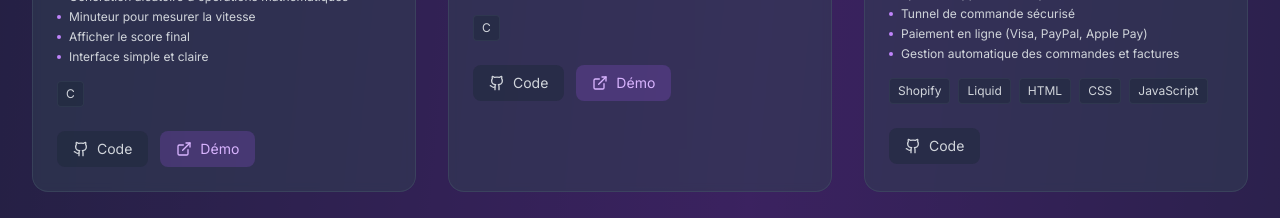
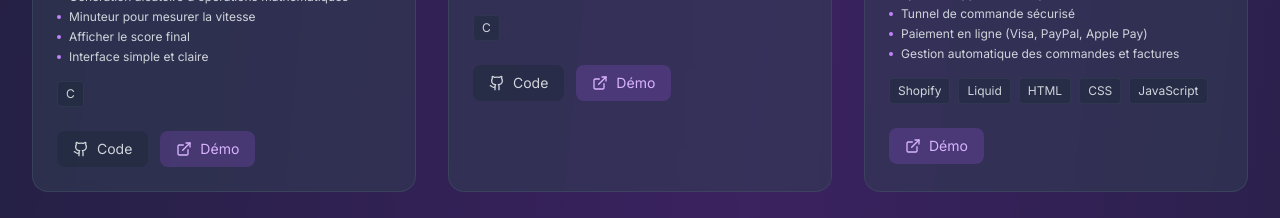
Before and after one commit to Jiane77/portfolio-bts-sio, a React (Vite) app: page / in a window 1280 px wide. Shown: the part 5160-5378 px from the top of the page. Built offline with nearby package versions, Linux system fonts and the light colour scheme.

Commit message:
the last update

```diff
--- a/src/assets/components/projetcs.tsx
+++ b/src/assets/components/projetcs.tsx
@@ -38,7 +38,7 @@ const Projects = () => {
     {
       title: "GLPI - Documentation",
       description: "J’ai réalisé une documentation complète sur GLPI, un outil de gestion de parc informatique et de support technique. Ce document explique l’installation, la configuration et les principales fonctionnalités du logiciel.",
-      image: "public/GLPI.png",
+      image: "GLPI.png",
       technologies: ["GLPI"],
       features: [
         "Présentation et objectifs de GLPI",
@@ -91,8 +91,7 @@ const Projects = () => {
         "Paiement en ligne (Visa, PayPal, Apple Pay)",
         "Gestion automatique des commandes et factures"
       ],
-      github: "https://github.com/ton-compte/juicelab",
-      demo:"",
+      demo:"shopify.pdf",
       category: "Full Stack"
     },
     {
@@ -116,7 +115,7 @@ const Projects = () => {
       technologies: [],
       features: [],
       github: "",
-      demo: "portfolio-bts-sio/public/tableau_synthese_2026.xlsx",
+      demo: "tableau_synthese_2026.xlsx",
       category: "Tableau de synthèse"
     },
     {
@@ -130,7 +129,7 @@ const Projects = () => {
     "Design responsive et moderne"
   ],
   github: "https://github.com/Jiane77/portfolio-bts-sio",
-  demo: "https://jiane77-portfolio.vercel.app/",
+  demo: "https://portfolio-bts-pecciixwe-jiane77s-projects.vercel.app/",
   category: "Frontend"
 }
   ]
--- a/src/assets/components/techWatch.tsx
+++ b/src/assets/components/techWatch.tsx
@@ -22,7 +22,7 @@ const TechWatch = () => {
           title: "L’intelligence artificielle bouscule le monde du travail : 68 % des actifs utilisent déjà l’IA",
           source: "La Dépêche, 09/04/2025",
           link: "https://www.ladepeche.fr/2025/04/09/lintelligence-artificielle-bouscule-le-monde-du-travail-entre-acceleration-et-inquietudes-12626431.php?utm_source=chatgpt.com",
-          image: "/public/ia1.jpg"
+          image: "ia1.jpg"
         },
         {
           title: "Publication du rapport “IA et Futur du Travail”",
@@ -34,13 +34,13 @@ const TechWatch = () => {
           title: "Nouvelles compétences et intelligence artificielle transforment le monde du travail",
           source: "FMI, 15/01/2026",
           link: "https://www.imf.org/fr/blogs/articles/2026/01/14/new-skills-and-ai-are-reshaping-the-future-of-work?utm_source=chatgpt.com",
-          image: "/public/ia3.jpg"
+          image: "ia3.jpg"
         },
         {
           title: "L’IA pourrait affecter 40 % des emplois dans le monde selon l’ONU",
           source: "Euronews, 08/04/2025",
           link: "https://fr.euronews.com/next/2025/04/08/lia-pourrait-selon-lonu-affecter-40-des-emplois-dans-le-monde-au-cours-de-la-prochaine-dec?utm_source=chatgpt.com",
-          image: "/public/ia4.webp"
+          image: "ia4.webp"
         }
       ],
       gradient: "from-purple-500/10 to-pink-500/10",
@@ -59,25 +59,25 @@ const TechWatch = () => {
           title: "Forecast: 28 milliards d’appareils IoT protégés d’ici 2028",
           source: "Advanced Television, 17/02/2025",
           link: "https://www.advanced-television.com/2025/02/17/forecast-28bn-iot-devices-protected-by-cybersecurity-by-2028/?utm_source=chatgpt.com",
-          image: "/public/iot1.png"
+          image: "iot1.png"
         },
         {
           title: "Nearly half of network connections come from high‑risk IoT and IT devices",
           source: "TechRadar, 29/10/2025",
           link: "https://www.techradar.com/pro/security/nearly-half-of-network-connections-come-from-high-risk-iot-and-it-devices-so-make-sure-youre-protected?utm_source=chatgpt.com",
-          image: "/public/iot2.jpg"
+          image: "iot2.jpg"
         },
         {
           title: "Top cybersecurity risks for 2026 : de la désinformation aux attaques IA",
           source: "Tom’s Guide, janvier 2026",
           link: "https://www.tomsguide.com/computing/online-security/from-misinformation-to-ai-powered-cyberattacks-the-top-cybersecurity-risks-for-2026?utm_source=chatgpt.com",
-          image: "/public/iot3.png"
+          image: "iot3.png"
         },
         {
           title: "Global Cybersecurity Outlook 2026 : tendances et risques",
           source: "World Economic Forum, 2025–2026",
           link: "https://www.weforum.org/publications/global-cybersecurity-outlook-2026/in-full/3-the-trends-reshaping-cybersecurity?utm_source=chatgpt.com",
-          image: "/public/iot4.avif"
+          image: "iot4.avif"
         }
       ],
       gradient: "from-blue-500/10 to-indigo-500/10",
```
Also changed, not shown: 2 other files (tests, documents, lock files or other folders).
